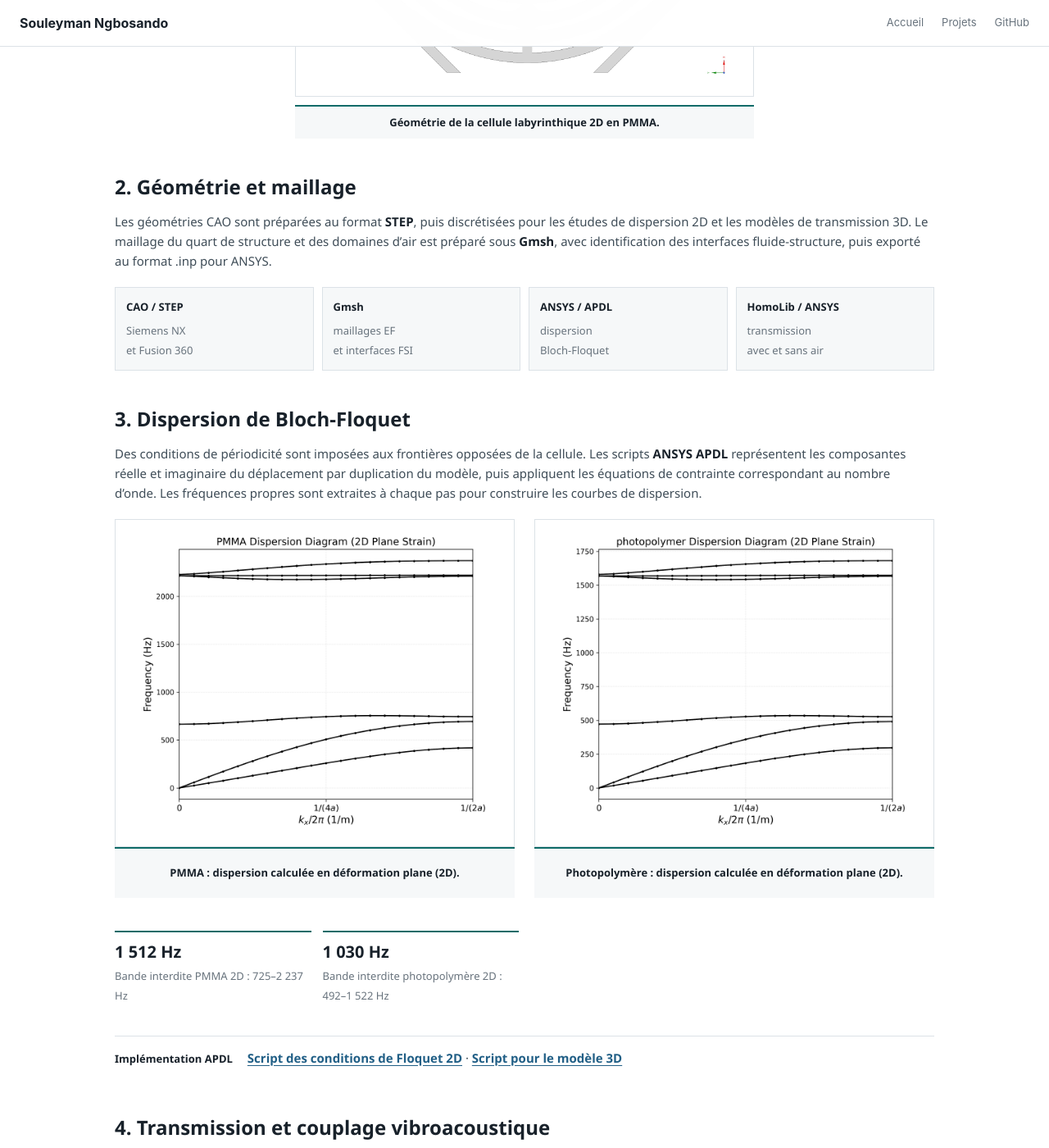
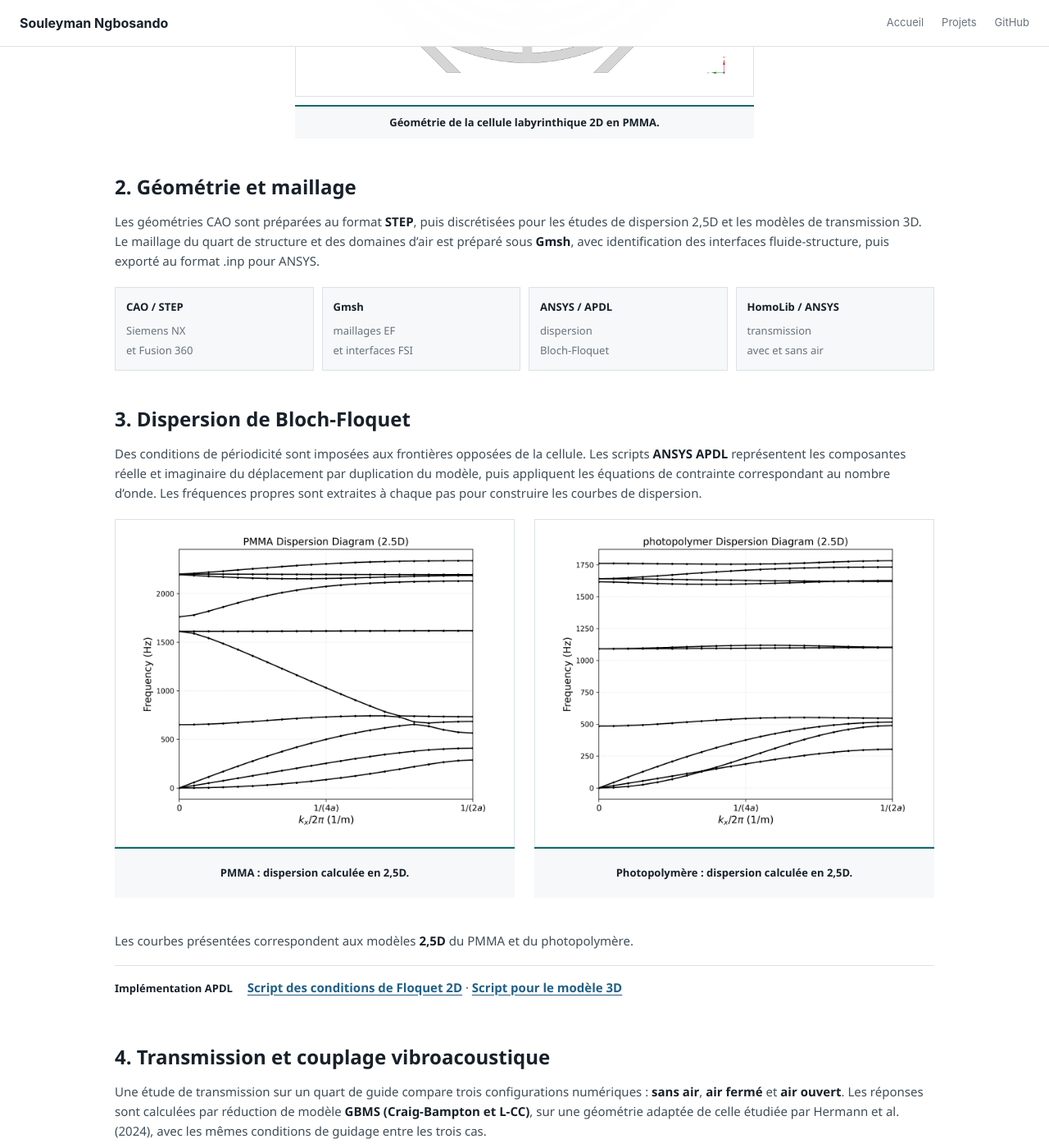
Before and after one commit to Ngbosando/Ngbosando.github.io, a Jekyll site: the page built from _projects/labyrinthine-metamaterial/index.md, in a window 1280 px wide and 1400 px high, scrolled down 1761 px. Shown: the whole window at 82% size. Built offline with Jekyll 4.4.1, drawn with Linux system fonts in a browser that asks for light colours; some of the changed text lies outside the part shown.

Commit message:
Afficher les dispersions 2,5D du métamatériau PMMA et photopolymère

```diff
--- a/_projects/labyrinthine-metamaterial/index.md
+++ b/_projects/labyrinthine-metamaterial/index.md
@@ -33,7 +33,7 @@ La cellule de base possède une période de **50 mm**. Ses canaux concentriques
 
 ## 2. Géométrie et maillage
 
-Les géométries CAO sont préparées au format **STEP**, puis discrétisées pour les études de dispersion 2D et les modèles de transmission 3D. Le maillage du quart de structure et des domaines d'air est préparé sous **Gmsh**, avec identification des interfaces fluide-structure, puis exporté au format <code>.inp</code> pour ANSYS.
+Les géométries CAO sont préparées au format **STEP**, puis discrétisées pour les études de dispersion 2,5D et les modèles de transmission 3D. Le maillage du quart de structure et des domaines d'air est préparé sous **Gmsh**, avec identification des interfaces fluide-structure, puis exporté au format <code>.inp</code> pour ANSYS.
 
 <div class="pipeline">
   <div><b>CAO / STEP</b><small>Siemens NX<br>et Fusion 360</small></div>
@@ -48,19 +48,16 @@ Des conditions de périodicité sont imposées aux frontières opposées de la c
 
 <div class="figure-pair equal-figures">
   <figure class="technical-figure">
-    <a href="{{ '/assets/images/PMMA_dispersion_plot.png' | relative_url }}"><img src="{{ '/assets/images/PMMA_dispersion_plot.png' | relative_url }}" alt="Courbes de dispersion du métamatériau en PMMA en déformation plane 2D"></a>
-    <figcaption>PMMA : dispersion calculée en déformation plane (2D).</figcaption>
+    <a href="{{ '/assets/images/3D_PMMA_dispersion_plot.png' | relative_url }}"><img src="{{ '/assets/images/3D_PMMA_dispersion_plot.png' | relative_url }}" alt="Courbes de dispersion du métamatériau en PMMA en 2,5D"></a>
+    <figcaption>PMMA : dispersion calculée en 2,5D.</figcaption>
   </figure>
   <figure class="technical-figure">
-    <a href="{{ '/assets/images/photopolymer_dispersion_plot.png' | relative_url }}"><img src="{{ '/assets/images/photopolymer_dispersion_plot.png' | relative_url }}" alt="Courbes de dispersion du métamatériau photopolymère en déformation plane 2D"></a>
-    <figcaption>Photopolymère : dispersion calculée en déformation plane (2D).</figcaption>
+    <a href="{{ '/assets/images/3D_photopolymer_dispersion_plot.png' | relative_url }}"><img src="{{ '/assets/images/3D_photopolymer_dispersion_plot.png' | relative_url }}" alt="Courbes de dispersion du métamatériau photopolymère en 2,5D"></a>
+    <figcaption>Photopolymère : dispersion calculée en 2,5D.</figcaption>
   </figure>
 </div>
 
-<div class="metric-strip">
-  <div><b>1 512 Hz</b><span>Bande interdite PMMA 2D : 725–2 237 Hz</span></div>
-  <div><b>1 030 Hz</b><span>Bande interdite photopolymère 2D : 492–1 522 Hz</span></div>
-</div>
+Les courbes présentées correspondent aux modèles **2,5D** du PMMA et du photopolymère.
 
 <div class="result-line"><b>Implémentation APDL</b><span><a href="{{ '/assets/images/2D%20Ansys%20Floquet%20BC%20WORK.txt' | relative_url }}">Script des conditions de Floquet 2D</a> · <a href="{{ '/assets/images/3D%20Ansys%20Floquet%20BC%20work.txt' | relative_url }}">Script pour le modèle 3D</a></span></div>
 
@@ -68,7 +65,7 @@ Des conditions de périodicité sont imposées aux frontières opposées de la c
 
 Une étude de transmission sur un quart de guide compare trois configurations numériques : **sans air**, **air fermé** et **air ouvert**. Les réponses sont calculées par réduction de modèle **GBMS (Craig-Bampton et L-CC)**, sur une géométrie adaptée de celle étudiée par Hermann et al. (2024), avec les mêmes conditions de guidage entre les trois cas.
 
-<div class="result-line"><b>Propriétés physiques</b><span>• <b>PMMA :</b> E = 3,14 GPa ; ν = 0,36 ; ρ = 1 230 kg/m³ ; η = 0,04.<br>• <b>Photopolymère :</b> E = 1,49 GPa ; ν = 0,42 ; ρ = 1 210 kg/m³ ; η = 0,10.<br>• <b>Air :</b> ρ = 1,2043 kg/m³ ; c = 343 m/s dans HomoLib ; acoustique compressible linéaire sans écoulement moyen ni pertes visco-thermiques.<br>Les facteurs de perte η s'appliquent aux réponses harmoniques ; les calculs de dispersion 2D sont non amortis.</span></div>
+<div class="result-line"><b>Propriétés physiques</b><span>• <b>PMMA :</b> E = 3,14 GPa ; ν = 0,36 ; ρ = 1 230 kg/m³ ; η = 0,04.<br>• <b>Photopolymère :</b> E = 1,49 GPa ; ν = 0,42 ; ρ = 1 210 kg/m³ ; η = 0,10.<br>• <b>Air :</b> ρ = 1,2043 kg/m³ ; c = 343 m/s dans HomoLib ; acoustique compressible linéaire sans écoulement moyen ni pertes visco-thermiques.<br>Les facteurs de perte η s'appliquent aux réponses harmoniques ; les calculs de dispersion 2,5D sont non amortis.</span></div>
 
 <figure class="figure-wide technical-figure single-figure">
   <a href="{{ '/assets/images/transmission_trois_cas.png' | relative_url }}"><img src="{{ '/assets/images/transmission_trois_cas.png' | relative_url }}" alt="Comparaison des transmissions dans un quart de guide sans air, avec air fermé et avec air ouvert"></a>
```
